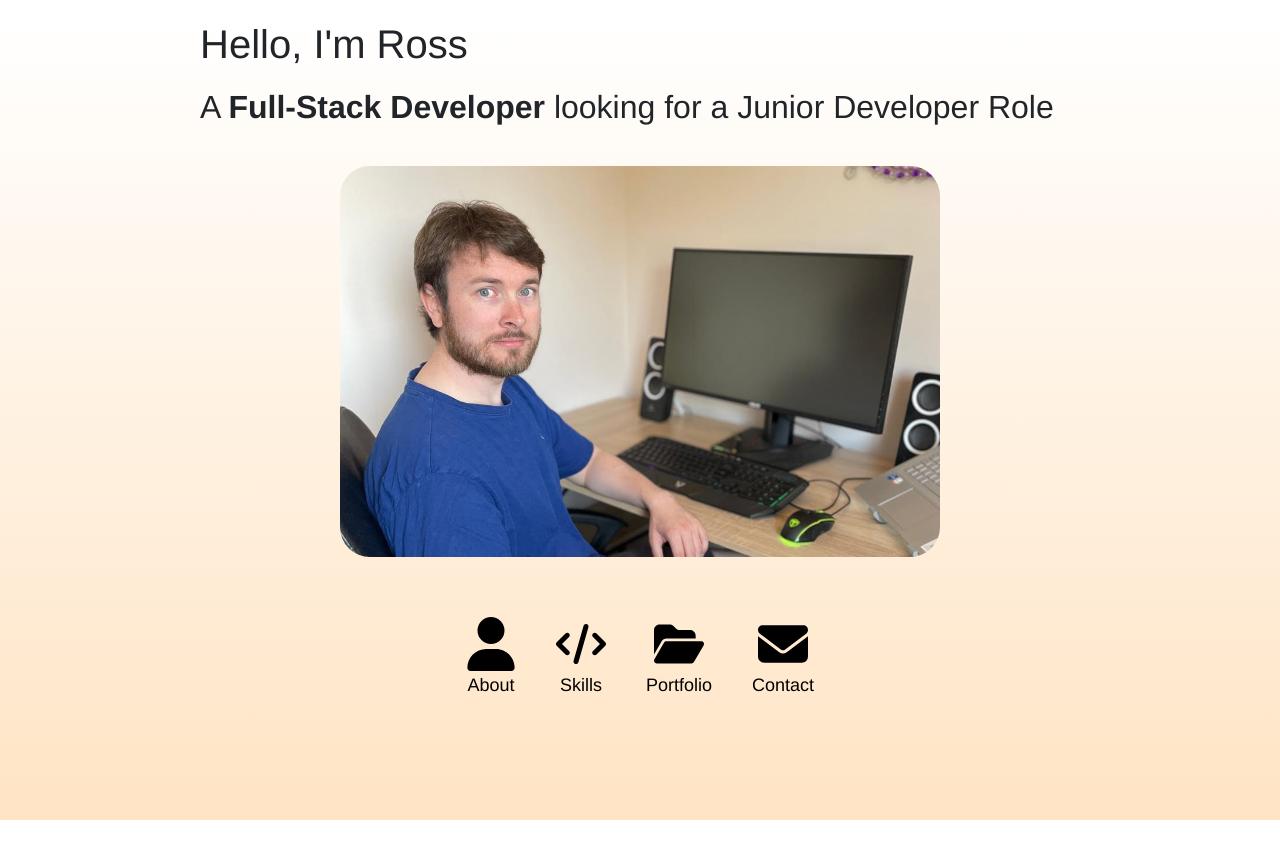
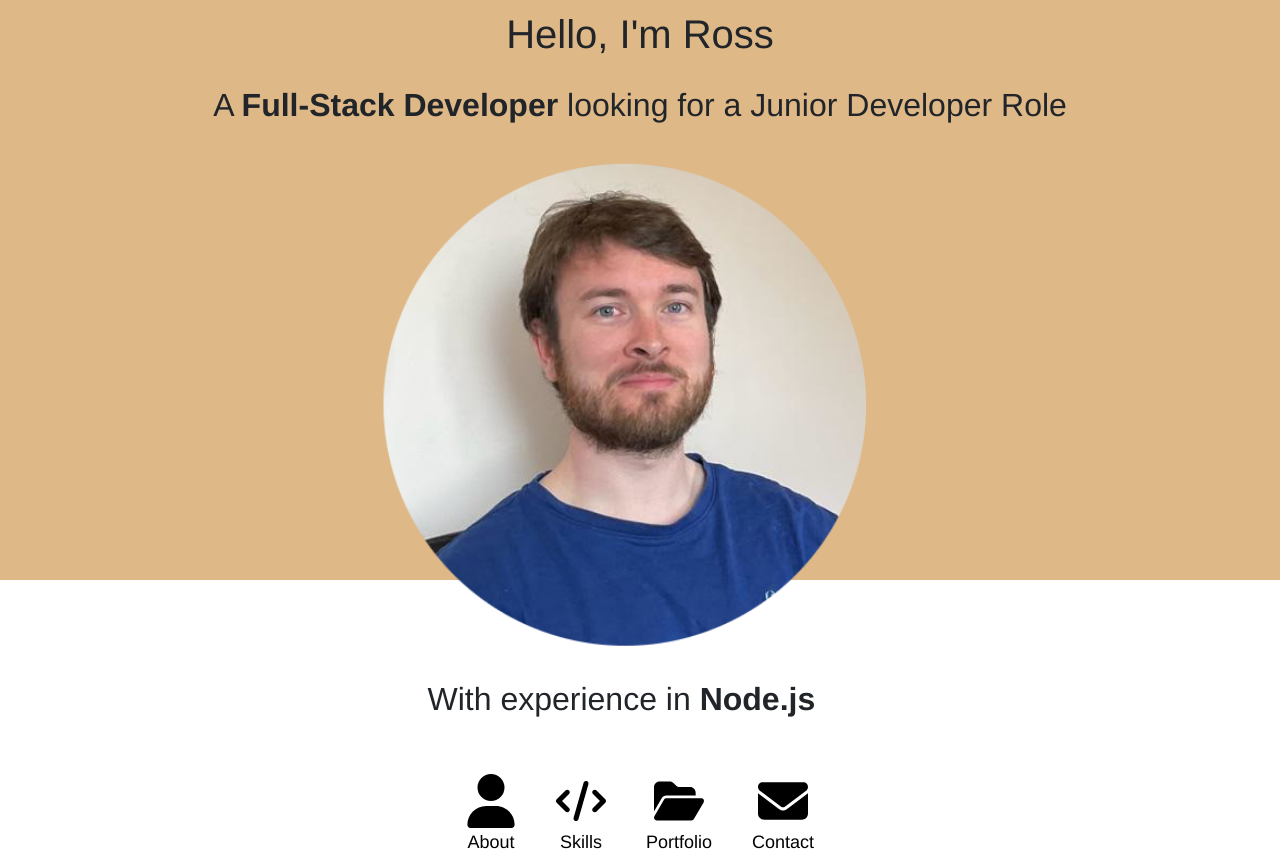
Before and after one commit to RoKen1000/portfolio-website, a React (Create React App) app: page / in a window 1280 px wide. Before the commit the page ends 820 px from the top, so only its background shows below. Built offline with nearby package versions, Linux system fonts and the light colour scheme.

Commit message:
Re-design home page. Add in rotating tech word phrases. Edit and clean up home page CSS file.

```diff
--- a/src/components/Home.jsx
+++ b/src/components/Home.jsx
@@ -1,11 +1,25 @@
-import me from "../images/rk2-c.png"
-import me2 from "../images/rk2.jpg"
+import me3 from "../images/rk1-c.png"
 import { HomeNavImages } from "./HomeNavImages"
 import "../styles/Home.css"
-import { motion } from "framer-motion"
-import { useEffect, useState } from "react"
+import { motion, AnimatePresence } from "framer-motion"
+import { useEffect, useState, useRef } from "react"
 
 export const Home = ({setButtonClicked}) => {
+
+    const techWords = ["HTML", "CSS", "JavaScript", "Node.js", "PSQL", "Firebase", "React"]
+
+    const [currentPhrase, setCurrentPhrase] = useState(techWords[0])
+    const index = useRef(0)
+
+    const cyclePhrases = () => {
+        setTimeout(() => setCurrentPhrase(techWords[index.current]), 2000)
+        index.current += 1
+        if(index.current >= techWords.length) index.current = 0;
+    }
+
+    useEffect(() => {
+        cyclePhrases()
+    }, [currentPhrase])
 
     const [windowWidth, setWindowWidth] = useState(window.innerWidth)
 
@@ -37,12 +51,33 @@ export const Home = ({setButtonClicked}) => {
                             <h2 id="landing-titles">A <strong>Full-Stack Developer</strong> looking for a Junior Developer Role</h2>
                         </motion.div>
                     </div>
-                    <div className="image-container">
                         <motion.div className="image-container"
                             initial={{opacity: 0}}
                             animate={{opacity: 1, transition: {delay: 2.8}}}>
-                        {windowWidth < 800 && <img src={me} alt="Ross Kennedy" id="landing-image"></img>}
-                        {windowWidth >= 800 && <img src={me2} alt="Ross Kennedy" id="larger-landing-image"></img>}
+                            {windowWidth < 800 && <img src={me3} alt="Ross Kennedy" id="landing-image"></img>}
+                            {windowWidth >= 800 && <img src={me3} alt="Ross Kennedy" id="larger-landing-image"></img>}
+                                {windowWidth >= 800 && <p id="experience-in" className="landing-page-tech-words">With experience in{"\u00A0"}
+                                <AnimatePresence mode="wait">
+                                    <motion.span
+                                    key={currentPhrase}
+                                    initial={{opacity: 0, y: -10}}
+                                    animate={{opacity: 1, y: 0, transition: {duration: 0.5 }}}
+                                    exit={{opacity: 0, y: 10}}
+                                    >
+                                        <strong>{currentPhrase}</strong>
+                                    </motion.span>
+                                </AnimatePresence>
+                                </p>}
+                            {windowWidth < 800 && <AnimatePresence mode="wait">
+                                <motion.span
+                                key={currentPhrase}
+                                initial={{opacity: 0, y: -10}}
+                                animate={{opacity: 1, y: 0, transition: {duration: 0.5 }}}
+                                exit={{opacity: 0, y: 10}}
+                                >
+                                    <p className="landing-page-tech-words"><strong>{currentPhrase}</strong></p>
+                                </motion.span>
+                            </AnimatePresence>}
                         </motion.div>
                         <motion.div
                         initial={{opacity: 0, y: 50}}
@@ -50,8 +85,6 @@ export const Home = ({setButtonClicked}) => {
                             <HomeNavImages setButtonClicked={setButtonClicked} />
                         </motion.div>
                 </div>
-
-                </div>
             </motion.div>
         </main>
     )
--- a/src/styles/Home.css
+++ b/src/styles/Home.css
@@ -1,33 +1,25 @@
 .landing-page{
     height: 100vh;
-    background-image: linear-gradient(to top, rgb(255, 228, 196), rgb(255, 255, 255));
+    background-image: linear-gradient(to bottom, rgb(225, 188, 142), rgb(255, 255, 255));
 }
 
 #landing-image{
-    width: 250px;
+    width: 300px;
     margin: 20px;
     position: absolute;
-    right: 10px;
-    top: 40px
+    left: 45px;
+    top: 100px
 }
 
 #larger-landing-image{
     width: 600px;
-    margin: 20px;
-    border-radius: 30px;
-    right: 10px;
-    top: 40px
 }
 
-@media screen and (max-width: 300px){
-    #landing-image{
-        left: 70px;
-        top: 30px;
-        width: 230px;
-    }
-    .landing-page{
-        overflow: hidden;
-    }
+.landing-page-tech-words{
+    font-size: xx-large;
+    margin: 0px;
+    position: relative;
+    bottom: 11px;
 }
 
 @media screen and (max-width: 374px){
@@ -36,15 +28,10 @@
     }
 }
 
-.landing-page body{
-    height: 100vh;
-    background-position: center;
-    background-size: cover;
-}
-
 #landing-titles{
-    margin: 20px;
+    padding: 10px;
     text-align: left;
+    width: 300px;
 }
 
 .image-container{
@@ -52,43 +39,53 @@
 }
 
 @media screen and (min-width: 450px){
-    .landing-page img{
-        width: 350px;
-        left: 150px;
-        top: 40px;
-    }
     .landing-page{
         overflow: none;
     }
-    .image-container{
-        position: none;
+    #landing-titles{
+        width: auto;
     }
 }
 
-@media screen and (min-width: 650px){
+@media screen and (min-width: 375px) {
+    .landing-page-phrases{
+        position: static;
+    }
+}
+
+@media screen and (min-width: 450px) {
     #landing-image{
-        width: 350px;
-        left: 250px;
+        left: 100px;
+    }
+}
+
+@media screen and (min-width: 600px){
+    #landing-image{
+        width: 450px;
+        left: 150px;
     }
 }
 
 @media screen and (min-width: 800px){
-    #landing-image{
-        width: 450px;
-        left: 0;
-        right: 0;
-        margin-left: auto;
-        margin-right: auto;
-        position: static;
-    }
     #landing-titles {
-        margin-left: 200px;
-        text-align: left;
+        text-align: center;
     }
     .image-container{
-        position: relative;
         display: flex;
         flex-direction: column;
         align-items: center;
     }
+    .landing-page{
+        background-color: burlywood;
+        height: 580px;
+        background-image: none;
+    }
 }
+
+#experience-in{
+    display: flex;
+    width: 500px;
+    flex-direction: row;
+    align-items: center;
+    margin-left: 75px;
+}
--- a/src/styles/HomeNavImages.css
+++ b/src/styles/HomeNavImages.css
@@ -7,6 +7,7 @@
     color: black;
     width: 100px;
     margin-top: 40px;
+    margin-bottom: 40px;
 }
 
 .nav-image-grid p{
```
Lines whose indentation alone changed are shown as unchanged.
